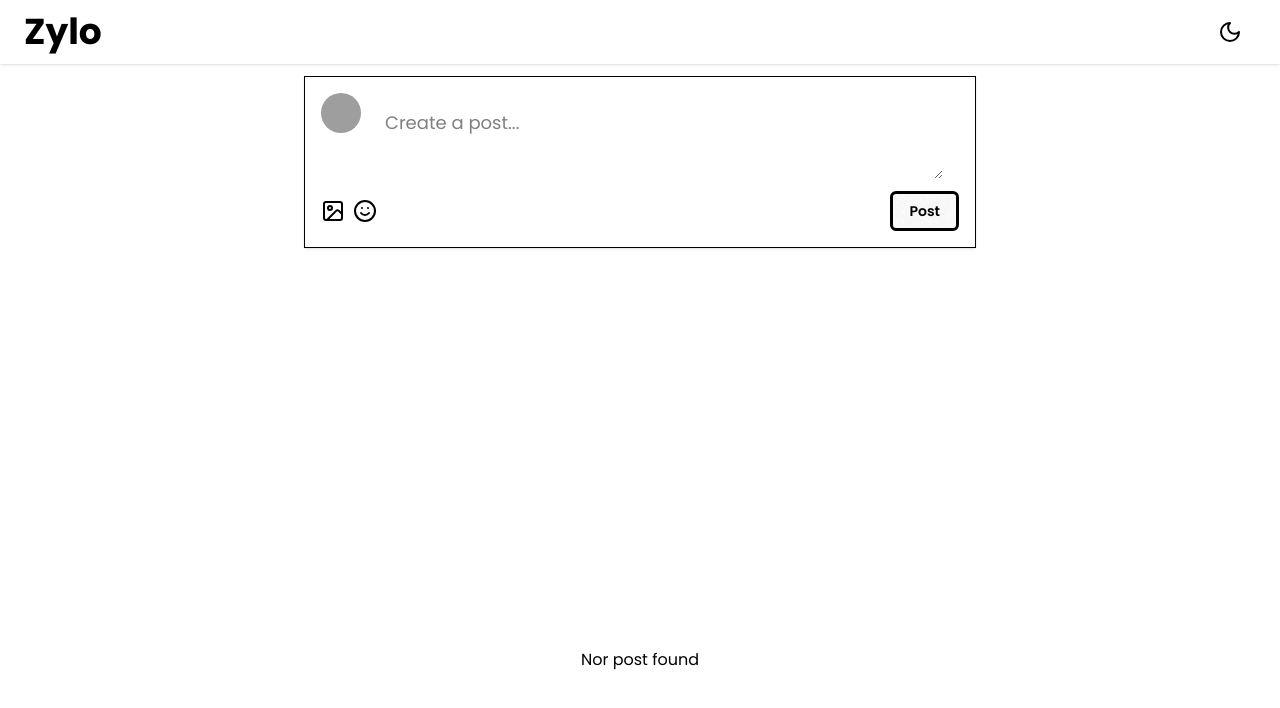
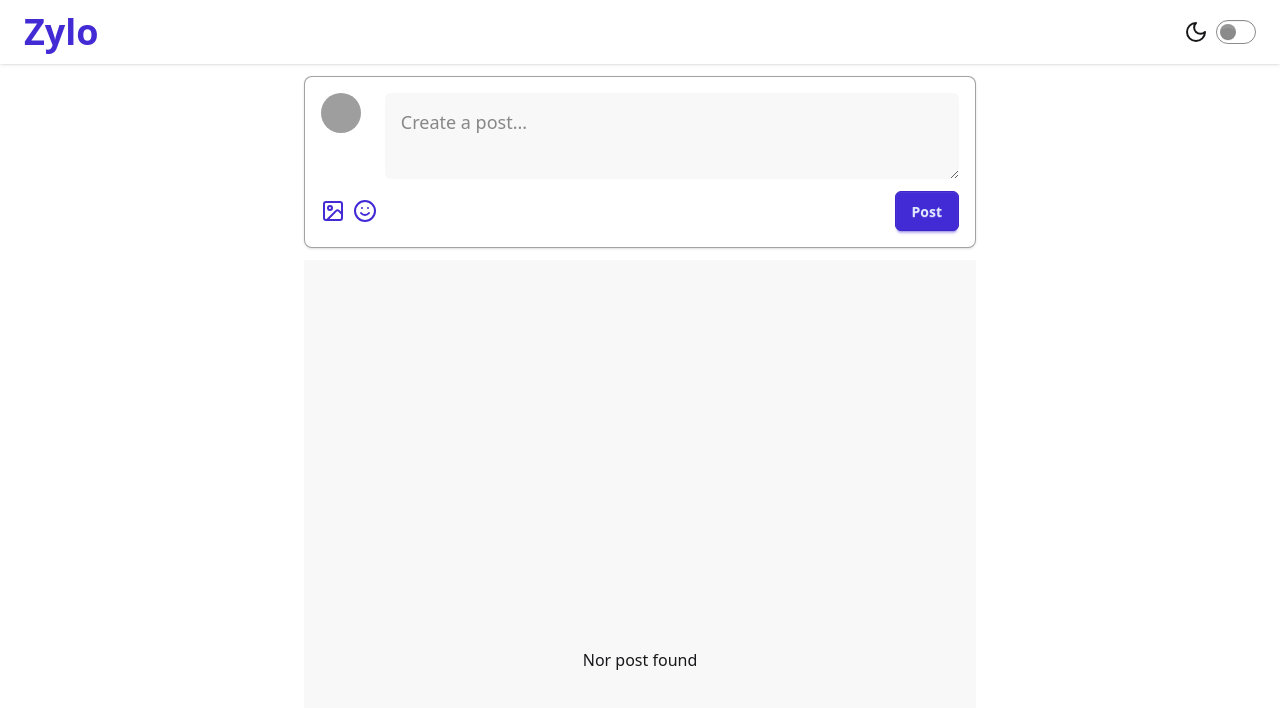
Before and after one commit to reachmohdaltaf/wylo, a React (Vite) app: page / in a window 1280 px wide. Shown: the top 708 px of the page. Built offline with nearby package versions, Linux system fonts and the light colour scheme; grey boxes are pictures that could not be loaded; the HTML template or start-up script is replaced by a standard one.

Commit message:
Bug Fix Daisy Ui

```diff
--- a/package.json
+++ b/package.json
@@ -12,6 +12,7 @@
   "dependencies": {
     "@reduxjs/toolkit": "^2.6.0",
     "@tailwindcss/vite": "^4.0.9",
+    "emoji-picker-react": "^4.12.0",
     "lucide": "^0.477.0",
     "lucide-react": "^0.477.0",
     "react": "^19.0.0",
--- a/src/components/CommentCard.jsx
+++ b/src/components/CommentCard.jsx
@@ -1,9 +1,9 @@
 import React from 'react'
 
-const CommentCard = () => {
+const CommentCard = ({comment}) => {
   return (
     <div className='h-40 mt-3 bg-base-300'>
-
+        <p>{comment}</p>
     </div>
   )
 }
--- a/src/components/CreatePost.jsx
+++ b/src/components/CreatePost.jsx
@@ -1,5 +1,5 @@
 import { Image, Meh, Smile, X } from "lucide-react";
-import React, { useRef } from "react";
+import React, { useRef, useState } from "react";
 import { useDispatch, useSelector } from "react-redux";
 import {
   clearImagePreview,
@@ -7,9 +7,11 @@ import {
 } from "../features/imagePreviewSlice";
 import { nanoid } from "@reduxjs/toolkit";
 import { addPost, editPost } from "../features/PostSlice";
+import EmojiPicker from "emoji-picker-react";
 
 const CreatePost = () => {
   const imageRef = useRef(null);
+  const [isEmojiPickerOpen, setisEmojiPickerOpen] = useState(false);
   const [text, setText] = React.useState("");
 
   const dispatch = useDispatch();
@@ -24,6 +26,10 @@ const CreatePost = () => {
       };
       reader.readAsDataURL(file);
     }
+  };
+
+  const handleEmojiPicker = () => {
+    setisEmojiPickerOpen(!isEmojiPickerOpen);
   };
 
   const handleSubmit = (e) => {
@@ -45,11 +51,15 @@ const CreatePost = () => {
     <div className="py-3">
       <form
         onSubmit={handleSubmit}
-        className="card border border-base-content/40 bg-base-100 shadow p-4"
+        className="card border border-base-content/40 bg-base-100 shadow p-2 md:p-4"
       >
-       <div className="flex w-full gap-2 ">
+        <div className="flex w-full justify-between gap-2 ">
           <div className="profilephoto bg-base-200 object-contain w-10 h-10 rounded-3xl">
-            <img src="https://media.istockphoto.com/id/1341046662/vector/picture-profile-icon-human-or-people-sign-and-symbol-for-template-design.jpg?s=612x612&w=0&k=20&c=A7z3OK0fElK3tFntKObma-3a7PyO8_2xxW0jtmjzT78=" className="w-10 h-10 rounded-full" alt="" />
+            <img
+              src="https://media.istockphoto.com/id/1341046662/vector/picture-profile-icon-human-or-people-sign-and-symbol-for-template-design.jpg?s=612x612&w=0&k=20&c=A7z3OK0fElK3tFntKObma-3a7PyO8_2xxW0jtmjzT78="
+              className="w-10 h-10 rounded-full"
+              alt=""
+            />
           </div>
           <textarea
             name=""
@@ -70,7 +80,23 @@ const CreatePost = () => {
                 imageRef.current.click();
               }}
             />
-          <Smile className="text-primary cursor-pointer"/>
+
+            <div className="relative">
+              <Smile
+                onClick={handleEmojiPicker}
+                className="text-primary cursor-pointer"
+              />
+              {isEmojiPickerOpen && (
+                <div className="absolute top-10 left-0 z-50">
+                  <EmojiPicker
+                    className=""
+                    onEmojiClick={(emoji) =>
+                      setText((prev) => prev + emoji.emoji)
+                    }
+                  />
+                </div>
+              )}
+            </div>
           </div>
           <input
             type="file"
@@ -86,7 +112,7 @@ const CreatePost = () => {
           <div className="flex relative items-center justify-center bg-base-300 py-5 mt-3">
             <button
               onClick={() => dispatch(clearImagePreview())}
-              className="absolute top-3 right-10 cursor-pointer"
+              className="absolute top-3 md:right-10 right-1 cursor-pointer"
             >
               <X />
             </button>
--- a/src/components/PostCard.jsx
+++ b/src/components/PostCard.jsx
@@ -7,13 +7,14 @@ import {
 } from "lucide-react";
 import React, { useState } from "react";
 import { useDispatch } from "react-redux";
-import { deletePost, editPost } from "../features/PostSlice";
+import { addComment, deletePost, editPost } from "../features/PostSlice";
 import CommentCard from "./CommentCard";
 
 const PostCard = ({ post }) => {
   const dispatch = useDispatch();
   const [isExpanded, setIsExpanded] = useState(false);
   const [isCommentExpand, setIsCommentExpand] = useState(false);
+  const [comment, setComment] = useState("");
 
   const handleEdit = () => {
     const newText = prompt("Edit Your Post", post.text);
@@ -25,6 +26,13 @@ const PostCard = ({ post }) => {
   const handleDelete = () => {
     dispatch(deletePost(post.id));
   };
+
+  const handleCommentSubmit = () => {
+    if(comment.trim()){
+        dispatch(addComment({postId: post.id, comment}))
+        setComment('')
+    }
+  }
 
   return (
     <div className="card  border-base-content/40 border shadow shadow p-4">
@@ -110,9 +118,13 @@ const PostCard = ({ post }) => {
             type="text"
             placeholder="Add Your Comment Here"
             className="input w-full input-ghost"
+            value={comment}
+            onChange={(e) => setComment(e.target.value)}
           />
+          <button onClick={handleCommentSubmit}>Add Comment</button>
           <div className="all-comments mt-1">
-            <CommentCard />
+          {post.comments &&
+              post.comments.map((c, index) => <CommentCard key={index} comment={c} />)}
           </div>
         </div>
       )}
--- a/src/features/PostSlice.js
+++ b/src/features/PostSlice.js
@@ -29,8 +29,19 @@ const postSlice = createSlice({
             }
             localStorage.setItem("posts", JSON.stringify(state.posts));
         },
+        addComment:(state, action) => {
+            const { postId, comment } = action.payload;
+            const post = state.posts.find((post) => post.id === postId);
+            if (post) {
+                if(!post.comments){
+                    post.comments = [];
+                }
+                post.comments.push(comment);
+            }
+            localStorage.setItem("posts", JSON.stringify(state.posts));
+        }
     },
 });
 
-export const { addPost, deletePost, editPost } = postSlice.actions;
+export const { addPost, deletePost, editPost, addComment } = postSlice.actions;
 export default postSlice.reducer;
--- a/src/index.css
+++ b/src/index.css
@@ -1,12 +1,5 @@
 @import url('https://fonts.googleapis.com/css2?family=Poppins:ital,wght@0,100;0,200;0,300;0,400;0,500;0,600;0,700;0,800;0,900;1,100;1,200;1,300;1,400;1,500;1,600;1,700;1,800;1,900&display=swap');
 @import "tailwindcss";
-
 @plugin "daisyui" {
-  themes: lofi --light, forest --dark;
+  themes: light --default, dark --prefersdark, forest, lofi;
 }
-
-
-
-*{
-   font-family: "Poppins", sans-serif;
-}
```
Also changed, not shown: src/components/layout/Navbar.jsx (+1 -7 lines), 1 other file (tests, documents, lock files or other folders). Lines whose indentation alone changed are shown as unchanged.
